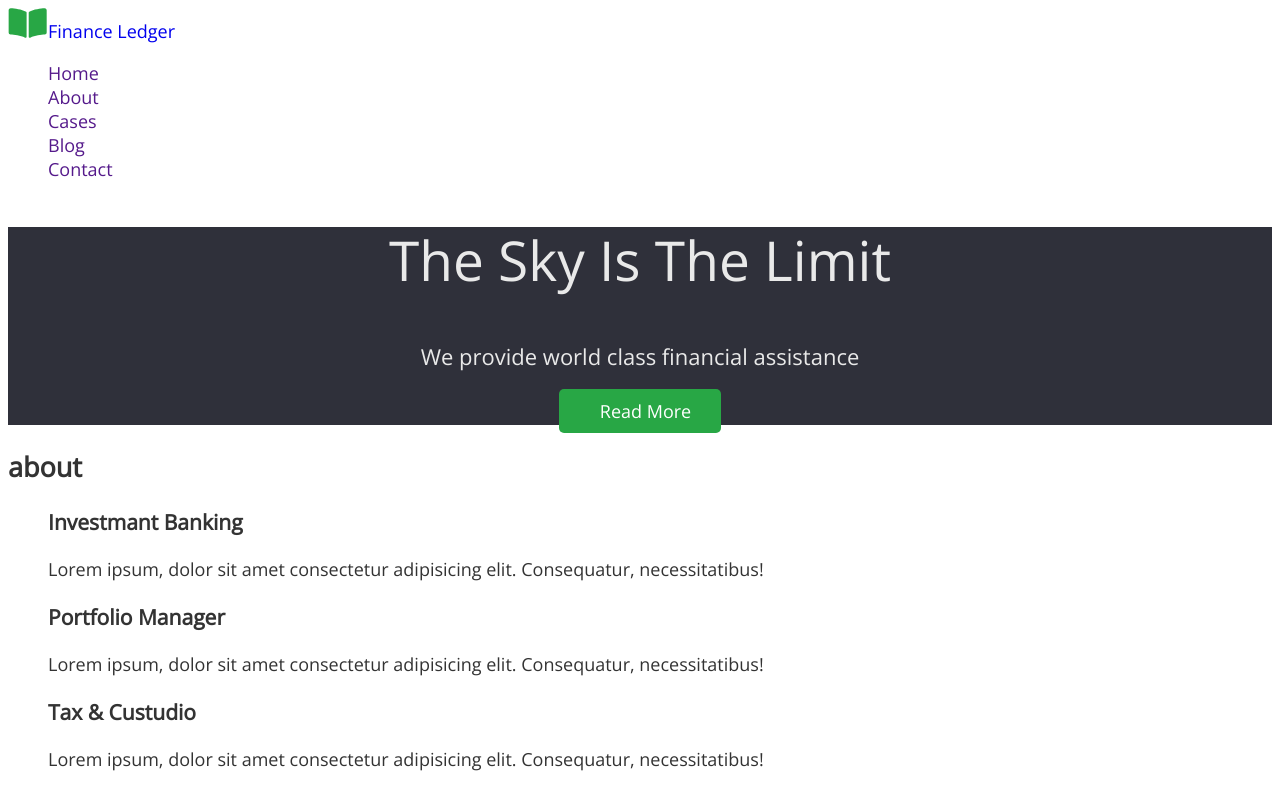
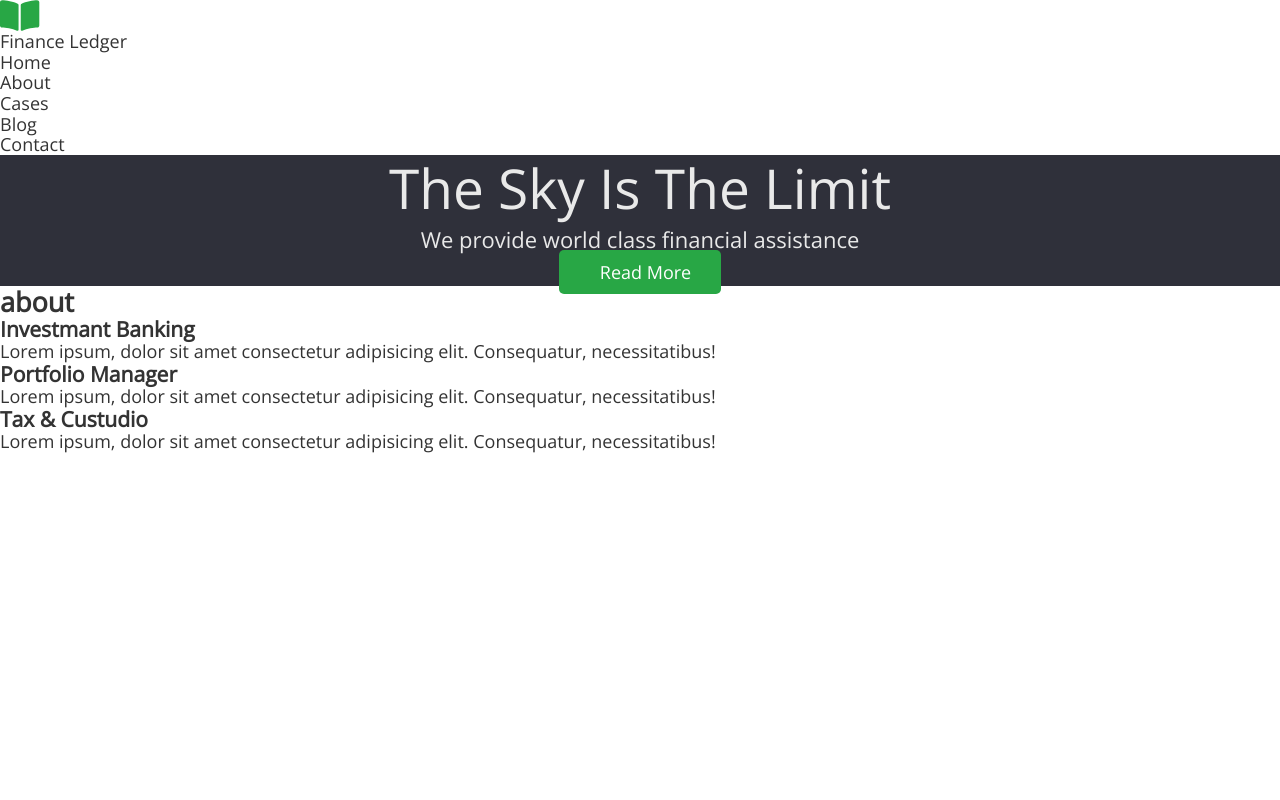
Before and after one commit to ksyn1a/fson-65-dreamteam, a plain HTML site: page index.html in a window 1280 px wide. Drawn offline with nearby package versions, Linux system fonts and the light colour scheme.

Commit message:
add rest for flex

```diff
--- a/css/style.css
+++ b/css/style.css
@@ -11,14 +11,49 @@ body {
   background-color: var(--secondary-text-color);
 }
 
-/* utils */
+/* rest */
+html {
+  box-sizing: border-box;
+}
+*,
+*::after,
+*::before {
+  box-sizing: inherit;
+}
+/* Стили для обнуления верхних отступов у элементов */
+h1,
+h2,
+h3,
+h4,
+h5,
+h6,
+p {
+  margin: 0;
+}
+/* Класс для обнуления базовых свойств у списков (ul) */
+.list {
+  list-style: none;
+  padding-left: 0;
+  margin: 0;
+}
+/* Класс для обнуления базовых свойств у ссылок */
 .link {
   text-decoration: none;
+  color: inherit;
+}
+/* Свойства для корректного отображения картинок */
+img {
+  display: block;
+  max-width: 100%;
+  height: auto;
+}
+/* Свойства для обнуления курсива у address */
+
+address {
+  font-style: normal;
 }
 
-.list {
-  list-style: none;
-}
+/* utils */
 
 /* hero */
 .hero {
--- a/index.html
+++ b/index.html
@@ -40,6 +40,12 @@
     <link
       href="https://fonts.googleapis.com/css2?family=Open+Sans:wght@300;400&display=swap"
       rel="stylesheet"
+    />
+
+    <!-- normalize -->
+    <link
+      rel="stylesheet"
+      href="https://cdnjs.cloudflare.com/ajax/libs/normalize/1.1.0/normalize.min.css"
     />
 
     <!-- style -->
```
